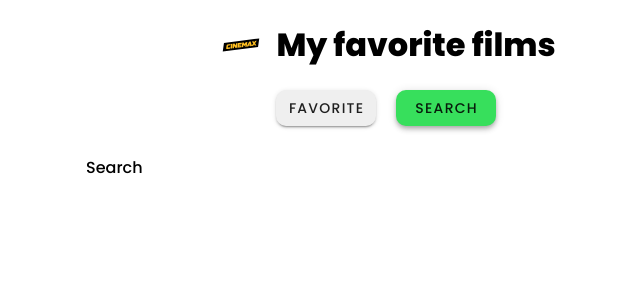
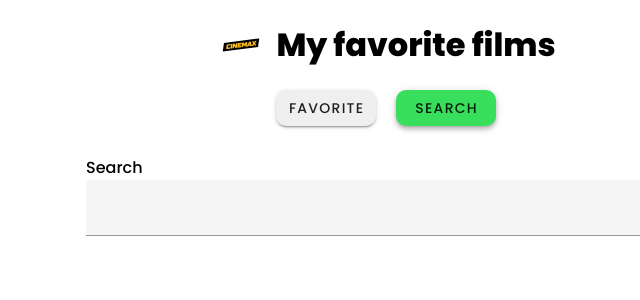
Before and after one commit to XurshidKarimov/favorite-films, a Vue app: page / in a window 1280 px wide. Both pictures are taken after a click on the button "SEARCH". Shown: the top 300 px of the page, without its empty margins (254-894 px from the left). Built offline with nearby package versions, Linux system fonts and the light colour scheme.

Commit message:
vuetify input for search add

```diff
--- a/src/components/Search.vue
+++ b/src/components/Search.vue
@@ -1,12 +1,24 @@
 <template>
      <div class="search">Search</div>
+     <v-form>
+          <v-text-field
+          v-model="movieName"
+          required
+          class="movieInput"
+          ></v-text-field>
+     </v-form>
 </template>
 
 <script setup>
+     import {ref} from 'vue';
+
+     const movieName = ref('');
 
 </script>
 
 
-<style lang="scss" scoped>
-
+<style>
+     .v-text-field input{
+          padding: 10px !important;
+     }
 </style>
```
